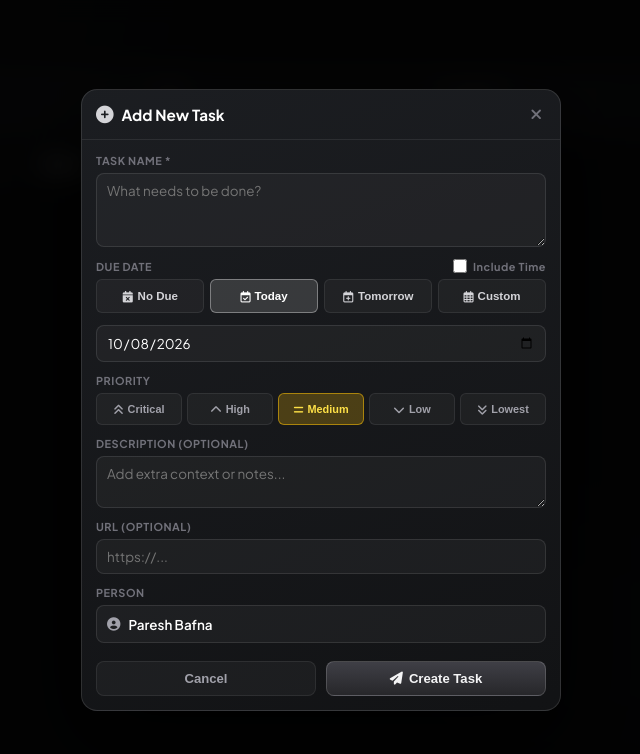
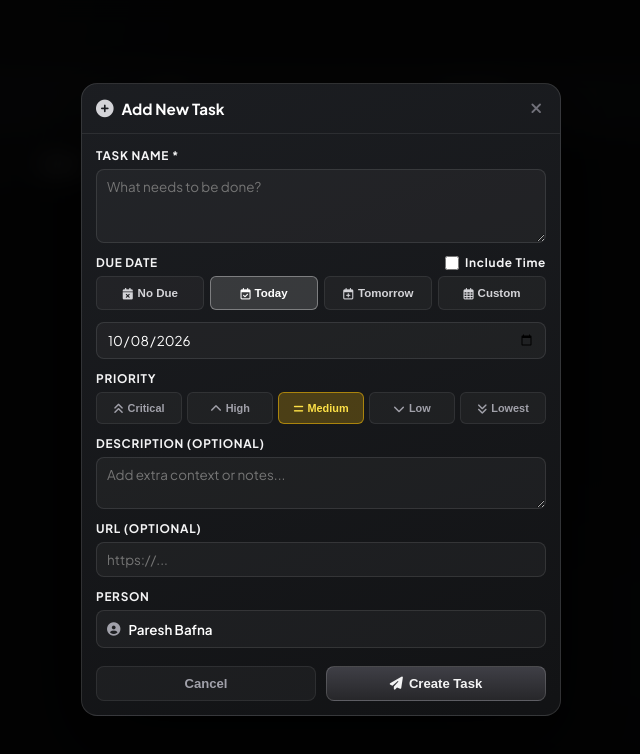
Before and after one commit to PareshBafna/personal-dashboard, a website with bundled scripts: page services/notion/task-tracker/task-tracker.html in a window 1280 px wide. Both pictures are taken after a click on the button "Task". Shown: the whole page, without its empty margins (319-959 px from the left). Built offline with nearby package versions, Linux system fonts and the light colour scheme; no server answers.

Commit message:
Field name changes Fixed bug where clicking on any field automatically zooms in

```diff
--- a/services/notion/task-tracker/crud/add-task/add-task.css
+++ b/services/notion/task-tracker/crud/add-task/add-task.css
@@ -115,11 +115,11 @@
 }
 
 .form-group label {
-  font-size: 0.68rem;
+  font-size: 0.74rem;
   font-weight: 700;
   text-transform: uppercase;
-  letter-spacing: 0.05em;
-  color: var(--text-dim);
+  letter-spacing: 0.06em;
+  color: #f4f4f5;
 }
 
 .form-group input,
@@ -173,9 +173,9 @@
   align-items: center;
   gap: 6px;
   cursor: pointer;
-  font-size: 0.68rem;
+  font-size: 0.72rem;
   font-weight: 600;
-  color: var(--text-muted);
+  color: #d4d4d8;
   text-transform: none !important;
 }
 
--- a/services/notion/task-tracker/task-tracker.html
+++ b/services/notion/task-tracker/task-tracker.html
@@ -3,7 +3,6 @@
 <head>
   <meta charset="UTF-8">
   <meta name="viewport" content="width=device-width, initial-scale=1.0, maximum-scale=1.0, user-scalable=no, shrink-to-fit=no">
-  <meta name="viewport" content="width=device-width, initial-scale=1.0, viewport-fit=cover" />
   <title>Notion Task Tracker</title>
   <link rel="stylesheet" href="https://cdnjs.cloudflare.com/ajax/libs/font-awesome/6.4.0/css/all.min.css">
   <link rel="preconnect" href="https://fonts.googleapis.com">
```
Also changed, not shown: pages/google/google-account-details/google-account-details.html (+1 -1 lines), pages/google/google-photos-albums-manager/google-photos-albums-manager.html (+1 -1 lines), pages/mega/html/mega-albums.html (+1 -1 lines), pages/mega/html/mega.html (+1 -1 lines), pages/notion/notion-dashboard/notion-dashboard.html (+1 -1 lines), services/notion/dashboard/dashboard.html (+1 -1 lines).
